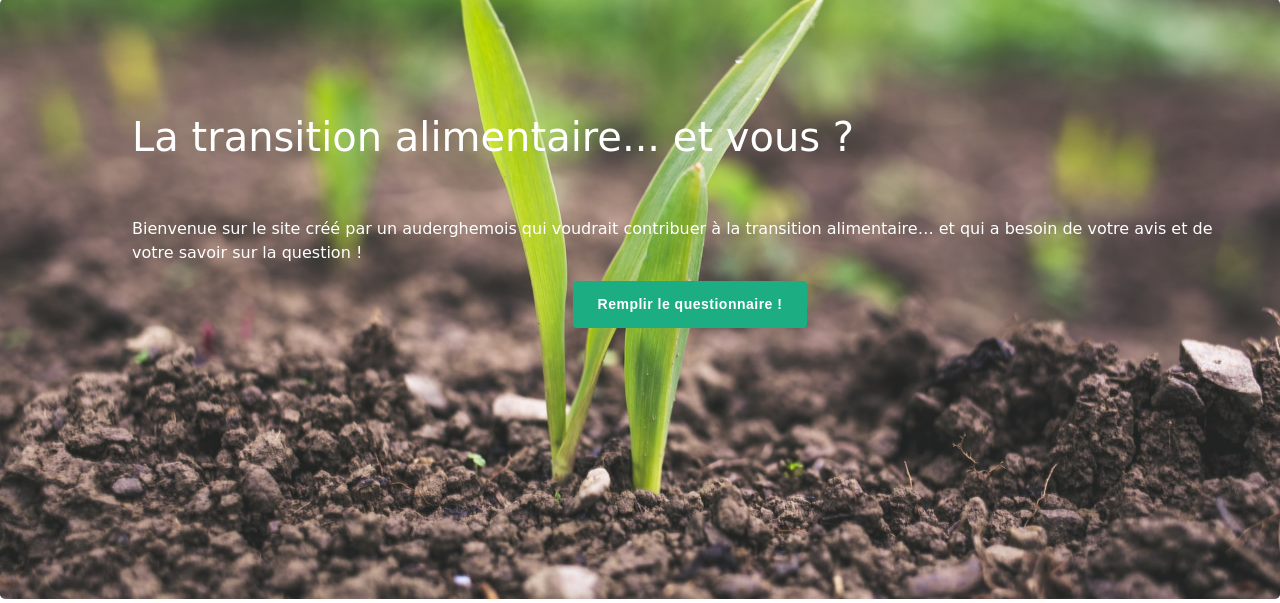
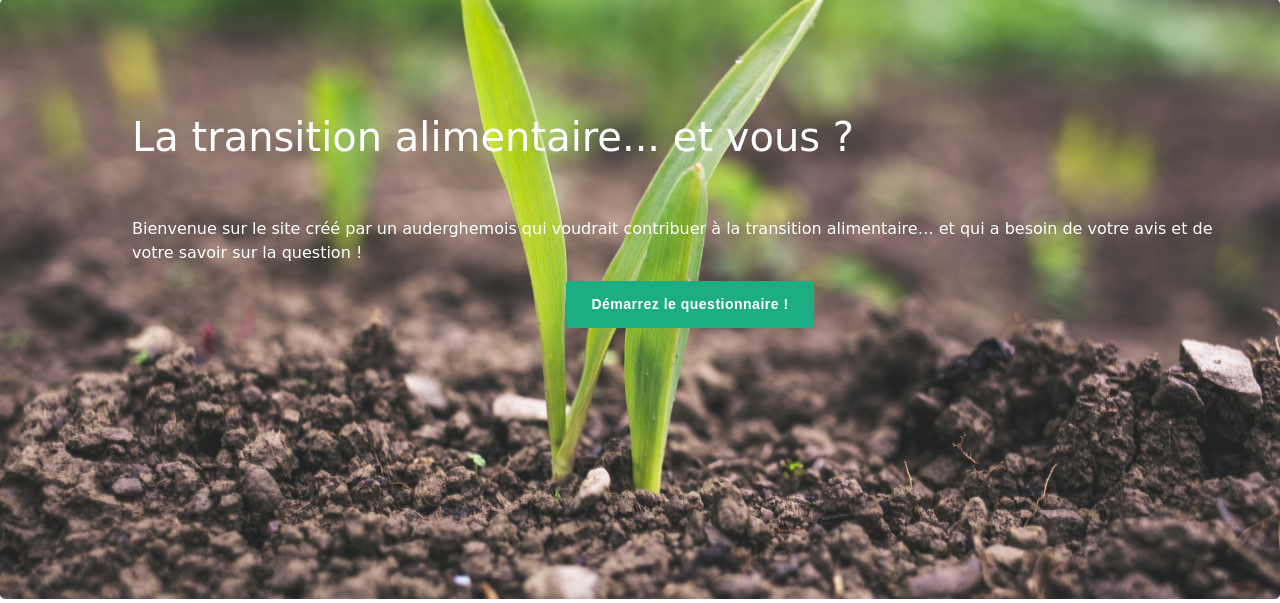
Before and after one commit to FrountchD/transit_beta, a Flask app: page / in a window 1280 px wide. Shown: the part 81-684 px from the top of the page. Run offline with Flask 2, Linux system fonts and the light colour scheme; some libraries are stand-ins or nearby versions.

Commit message:
change to index html to see automated update process in Azure

```diff
--- a/app/templates/index.html
+++ b/app/templates/index.html
@@ -66,7 +66,7 @@
 
 				<!-- <button type="button" class="btn btn-primary">Bouton</button>
 				<a class="btn btn-gradient green mini" href="#" role="button">Lien</a> -->
-				<a href="https://www.survio.com/survey/d/F1J6G9N8A9J9K6A6L" target="_blank" style="display:inline-block;text-decoration:none;background-color:#1dad82;color:#ffffff;font-family:Arial, Helvetica, sans-serif;-webkit-border-radius:4px;-moz-border-radius:4px;border-radius:4px;padding:11px 25px;font-size:14px;line-height:180%;font-weight: bold;letter-spacing: 0.5px">Remplir le questionnaire !</a>
+				<a href="https://www.survio.com/survey/d/F1J6G9N8A9J9K6A6L" target="_blank" style="display:inline-block;text-decoration:none;background-color:#1dad82;color:#ffffff;font-family:Arial, Helvetica, sans-serif;-webkit-border-radius:4px;-moz-border-radius:4px;border-radius:4px;padding:11px 25px;font-size:14px;line-height:180%;font-weight: bold;letter-spacing: 0.5px">Démarrez le questionnaire !</a>
 
 
 			</div>
```
